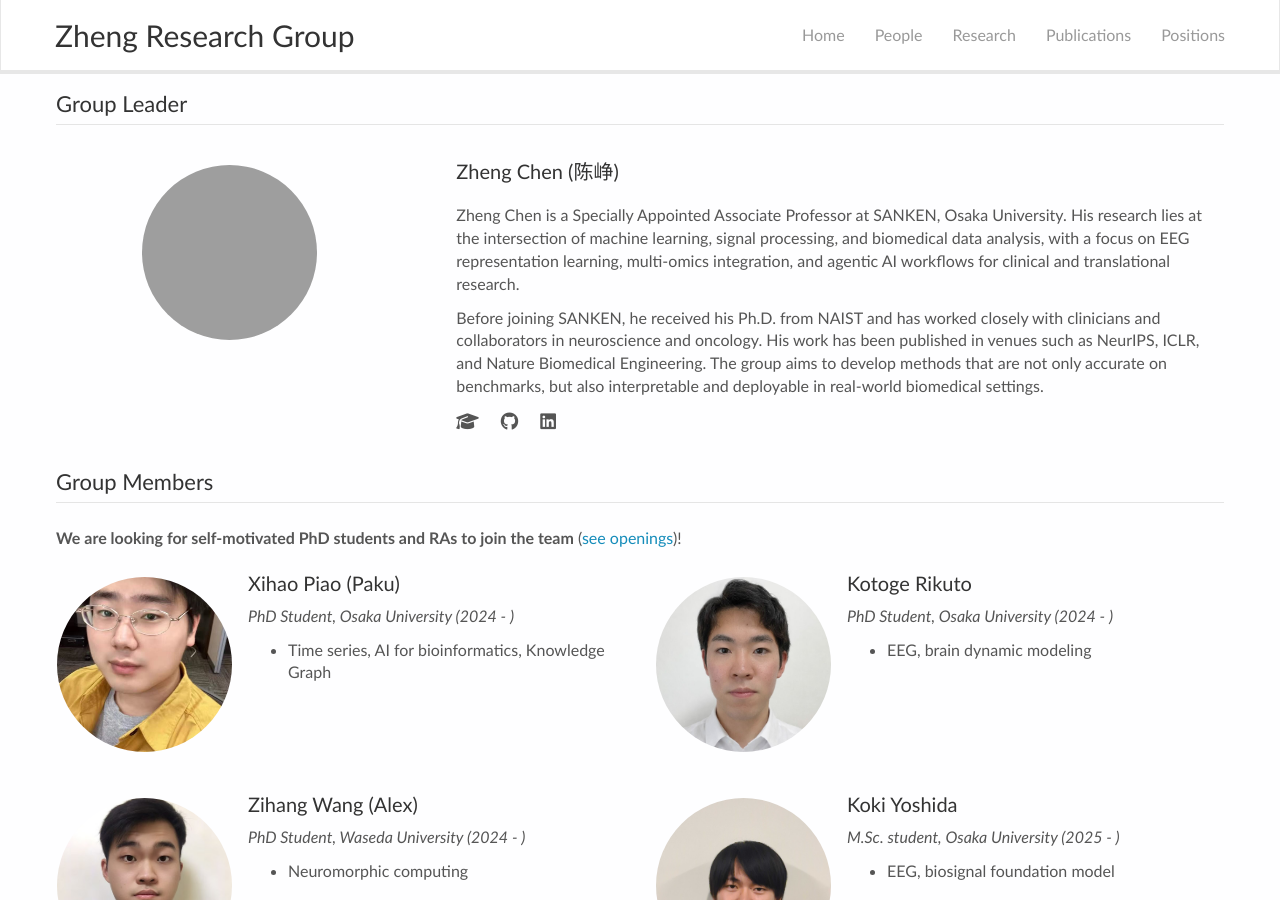
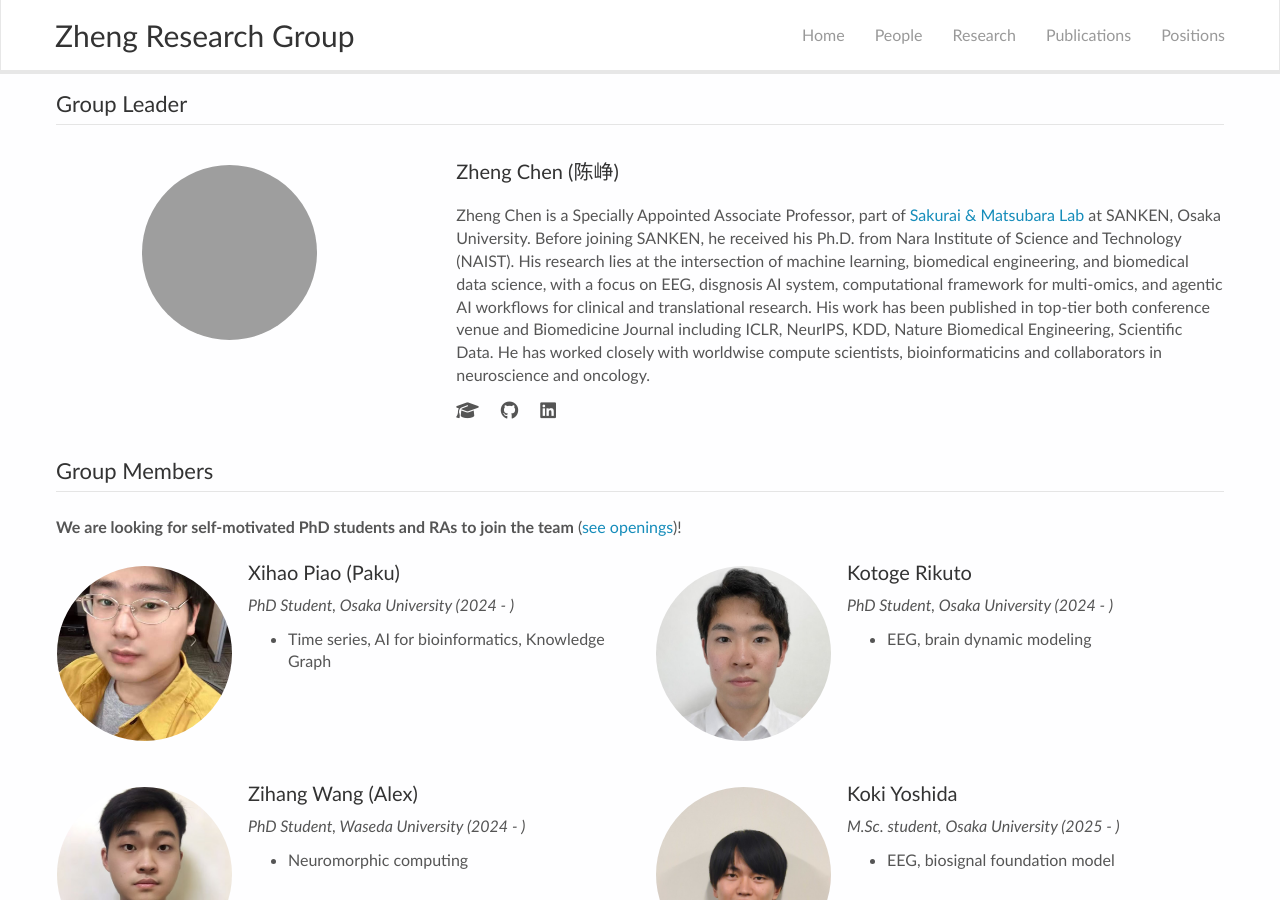
Before and after one commit to zhengchen3/zhengchen3.github.io, a Jekyll site: the page built from _pages/team.md, in a window 1280 px wide and 900 px high. Built offline with Jekyll 4.4.1, drawn with Linux system fonts in a browser that asks for light colours; nearby versions of some CDN libraries.

```diff
--- a/_pages/team.md
+++ b/_pages/team.md
@@ -52,19 +52,20 @@ permalink: /team/
  </ul>
 
 <p>
-Zheng Chen is a Specially Appointed Associate Professor at SANKEN, Osaka University.
-His research lies at the intersection of machine learning, signal processing, and
-biomedical data analysis, with a focus on EEG representation learning, multi-omics
-integration, and agentic AI workflows for clinical and translational research.
+Zheng Chen is a  Specially Appointed Associate Professor, part of [Sakurai & Matsubara Lab](https://www.dm.sanken.osaka-u.ac.jp) at SANKEN, Osaka University.
+Before joining SANKEN, he received his Ph.D. from Nara Institute of Science and Technology (NAIST).
+His research lies at the intersection of machine learning, biomedical engineering, and biomedical data science, with a focus on EEG, disgnosis AI system, computational framework for multi-omics, and agentic AI workflows for clinical and translational research.
+His work has been published in top-tier both conference venue and Biomedicine Journal including ICLR, NeurIPS, KDD, Nature Biomedical Engineering, Scientific Data.
+He has worked closely with worldwise compute scientists, bioinformaticins and collaborators in neuroscience and oncology.
 </p>
 
-<p>
+<!-- <p>
 Before joining SANKEN, he received his Ph.D. from NAIST and has worked closely with
 clinicians and collaborators in neuroscience and oncology. His work has been
 published in venues such as NeurIPS, ICLR, and Nature Biomedical Engineering.
 The group aims to develop methods that are not only accurate on benchmarks, but
 also interpretable and deployable in real-world biomedical settings.
-</p>
+</p> -->
 
 <div class="member-links" style="display:flex; flex-direction:row; gap:12px; align-items:center;">
  {% if pi.scholar %}
```
